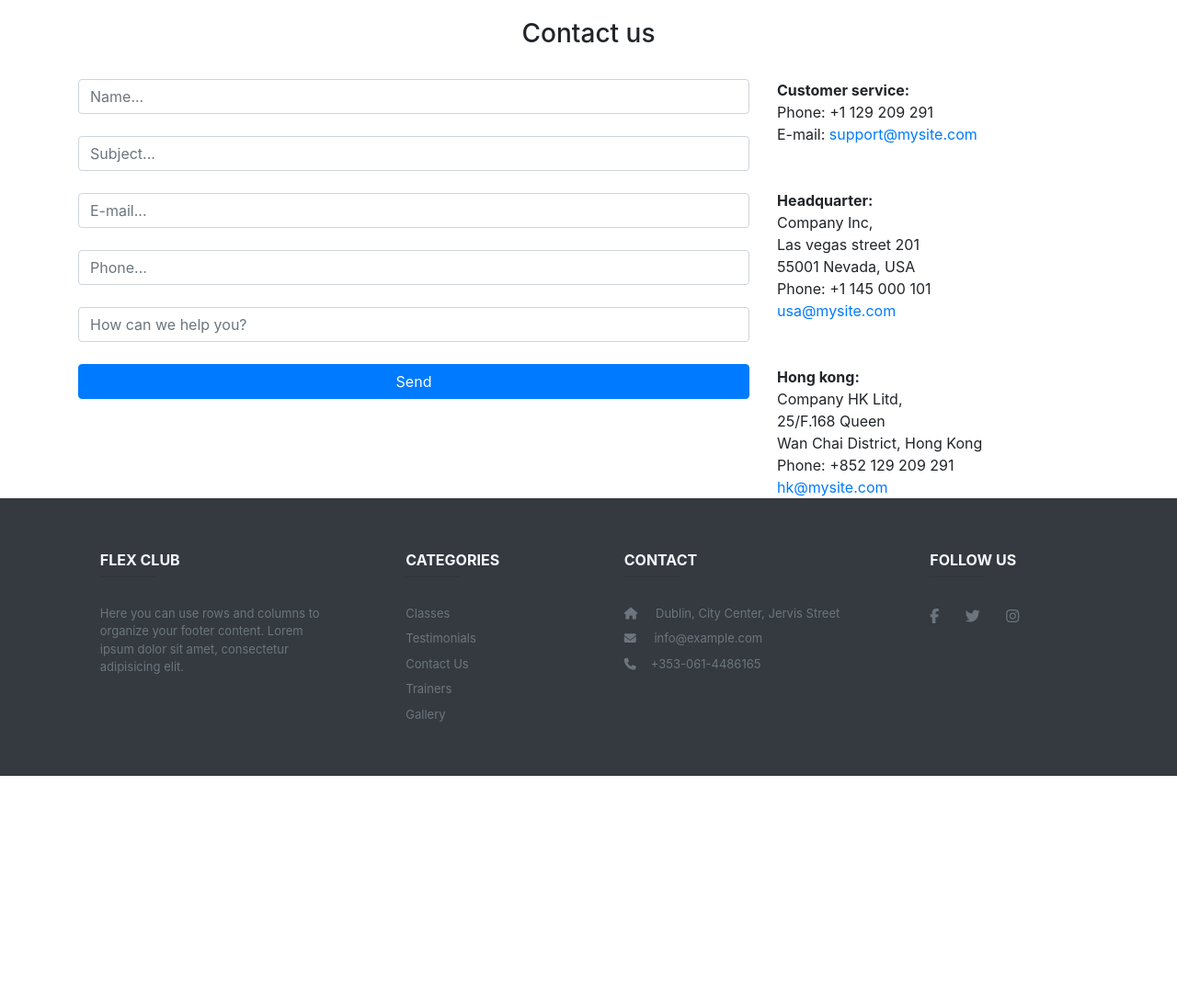
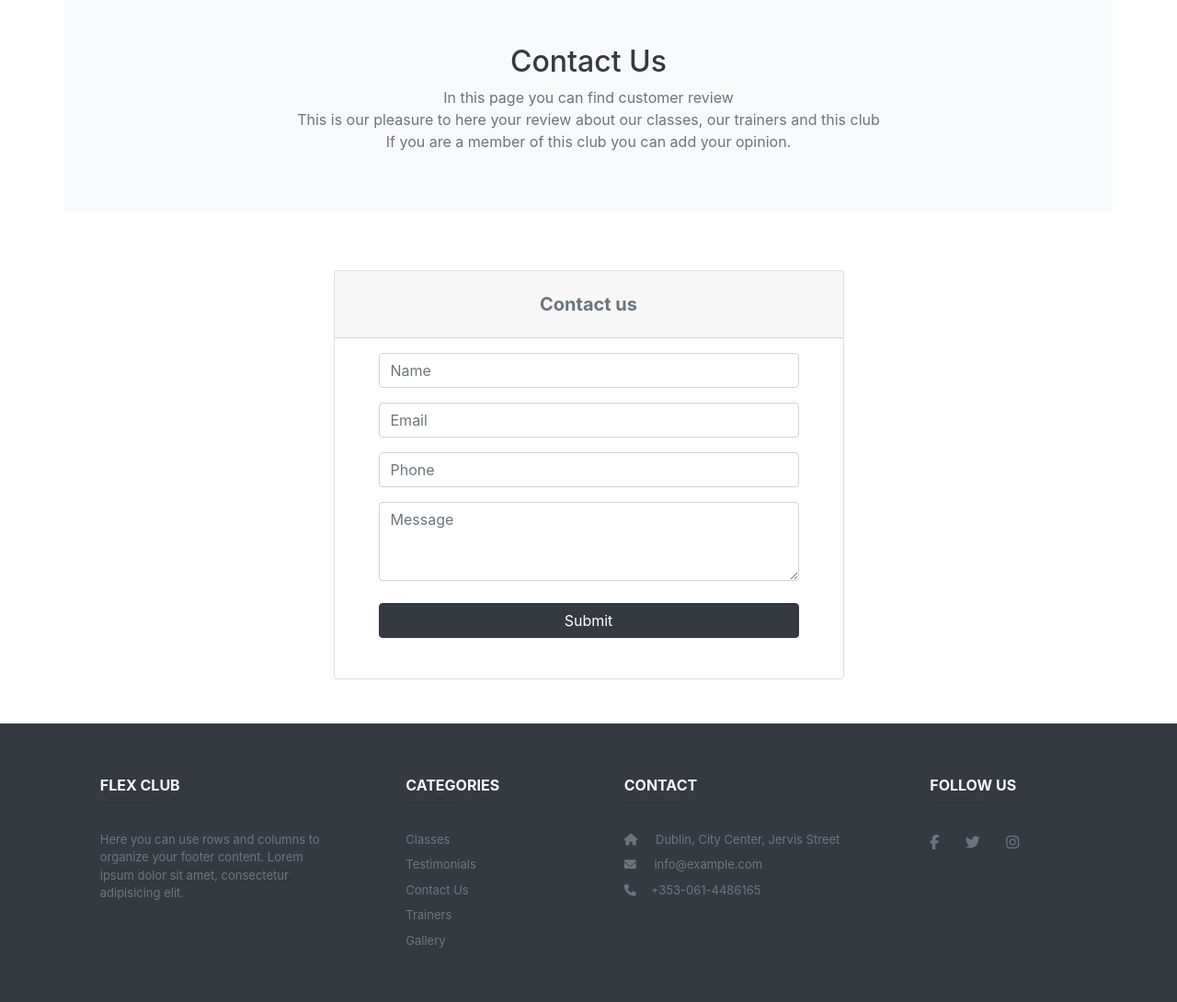
Before and after one commit to minajm/FlexClub, a PHP site: page /hassanProject/contact_us.php in a window 1280 px wide. Shown: the part 68-1158 px from the top of the page at 92% size. Before the commit the page ends 912 px from the top, so only its background shows below. Run offline with PHP 8.4, Linux system fonts and the light colour scheme; some libraries are stand-ins or nearby versions.

Commit message:
contact us

```diff
--- a/contact_us.php
+++ b/contact_us.php
@@ -63,49 +63,79 @@ if ($_SERVER['REQUEST_METHOD'] == "POST") {
 }
 ?>
 
-    <div class="container">
-        <div class="Features">
-            <h3 class="text-center" style="margin-top: 20px;">Contact us</h3><br>
-            <div class="row">
-                <div class="col-md-8">
-                    <form action="" method="post">
-                        <input class="form-control" name="name" placeholder="Name..." required/>
-                        <br/>
-                        <input class="form-control" name="subject" placeholder="Subject..." required/>
-                        <br/>
-                        <input class="form-control" name="email" placeholder="E-mail..." required/>
-                        <br/>
-                        <input class="form-control" name="phone" placeholder="Phone..." required/>
-                        <br/>
-                        <input class="form-control" name="text" placeholder="How can we help you?" required>
-                        <br>
-                        <input class="btn btn-primary btn-block" type="submit" value="Send"/>
-                    </form>
-                </div>
+    <div class="container ">
+        <div class="row bg-light pb-5 pt-5 mb-3">
+            <div class="col text-center">
+                <h2 class="text-dark">Contact Us</h2>
+                <p class="text-secondary">In this page you can find customer review <br>
+                    This is our pleasure to here your review about our classes, our trainers and this club
+                    <br>If you are a member of this club you can add your opinion.</p>
+            </div>
+        </div>
+        <div class="d-flex justify-content-center">
+            <div class="card w-50 m-5">
+                <h5 class="card-header info-color text-secondary text-center py-4">
+                    <strong>Contact us</strong>
+                </h5>
 
-                <div class="col-md-4">
-                    <b>Customer service:</b> <br/>
-                    Phone: +1 129 209 291<br/>
-                    E-mail: <a href="mailto:support@mysite.com">support@mysite.com</a><br/>
-                    <br/><br/>
-                    <b>Headquarter:</b><br/>
-                    Company Inc, <br/>
-                    Las vegas street 201<br/>
-                    55001 Nevada, USA<br/>
-                    Phone: +1 145 000 101<br/>
-                    <a href="mailto:usa@mysite.com">usa@mysite.com</a><br/>
+                <!--Card content-->
+                <div class="card-body px-lg-5 pt-0">
+
+                    <!-- Form -->
+                    <form class="text-center" method="post"  action="#!">
+
+                        <!-- Name -->
+                        <div class="md-form mt-3">
+                            <input type="text" id="materialContactFormName" placeholder="Name" class="form-control" required>
+                        </div>
+
+                        <!-- E-mail -->
+                        <div class="md-form mt-3">
+                            <input type="email" id="materialContactFormEmail" placeholder="Email" class="form-control" required>
+                        </div>
+
+                        <!-- Phone -->
+                        <div class="md-form mt-3">
+                            <input type="phone" id="materialContactFormPhone" placeholder="Phone" class="form-control" required>
+                        </div>
 
 
-                    <br/><br/>
-                    <b>Hong kong:</b><br/>
-                    Company HK Litd, <br/>
-                    25/F.168 Queen<br/>
-                    Wan Chai District, Hong Kong<br/>
-                    Phone: +852 129 209 291<br/>
-                    <a href="mailto:hk@mysite.com">hk@mysite.com</a><br/>
+                        <!--Message-->
+                        <div class="md-form mt-3">
+                            <textarea id="materialContactFormMessage" placeholder="Message"  class="form-control md-textarea" rows="3"></textarea>
+                        </div>
+
+
+                        <!-- Send button -->
+                        <button class="btn btn-dark btn-rounded btn-block z-depth-0 my-4 waves-effect" type="submit">Submit</button>
+
+                    </form>
+                    <!-- Form -->
+
                 </div>
             </div>
         </div>
+
+<!--        <div class="Features">-->
+<!--            <h3 class="text-center" style="margin-top: 20px;">Contact us</h3><br>-->
+<!--            <div class="row">-->
+<!--                <div class="col-md-8">-->
+<!--                    <form action="" method="post">-->
+<!--                        <input class="form-control" name="name" placeholder="Name..." required/>-->
+<!--                        <br/>-->
+<!--                        <input class="form-control" name="subject" placeholder="Subject..." required/>-->
+<!--                        <br/>-->
+<!--                        <input class="form-control" name="email" placeholder="E-mail..." required/>-->
+<!--                        <br/>-->
+<!--                        <input class="form-control" name="phone" placeholder="Phone..." required/>-->
+<!--                        <br/>-->
+<!--                        <input class="form-control" name="text" placeholder="How can we help you?" required>-->
+<!--                        <br>-->
+<!--                        <input class="btn btn-primary btn-block" type="submit" value="Send"/>-->
+<!--                    </form>-->
+<!--                </div>-->
+<!---->
+
     </div>
 
 
--- a/css/style.css
+++ b/css/style.css
@@ -19,7 +19,7 @@ img{
 }
 /*********Testimonial*****************************/
 .Testimonial {
-    border: 2px solid #ccc;
+    border: 1px solid #efefef;
     border-radius: 5px;
     padding: 16px;
     margin: 16px 0
--- a/testimonial.php
+++ b/testimonial.php
@@ -4,8 +4,8 @@ include_once('header.php');
     <div class="container">
             <div class="row bg-light pb-5 pt-5 mb-5">
                 <div class="col text-center">
-                    <h2>Testimonial</h2>
-                    <p>In this page you can find customer review <br>
+                    <h2 class="text-dark">Testimonial</h2>
+                    <p class="text-secondary">In this page you can find customer review <br>
                         This is our pleasure to here your review about our classes, our trainers and this club
                     <br>If you are a member of this club you can add your opinion.</p>
                 </div>
@@ -20,7 +20,7 @@ include_once('header.php');
                             ?>
                             <div class="Testimonial bg-light">
                                 <img src="./image/user.png" alt="Avatar" style="width:90px">
-                                <p class="card-text text-dark"><?php echo $row['review_body'] ?></p>
+                                <p class="card-text text-dark"><?php echo $row['reviewer_name'] ?></p>
                                 <p class="card-text"><small class="text-muted"><?php echo $row['review_body'] ?></small></p>
                             </div>
                             <?php
```
